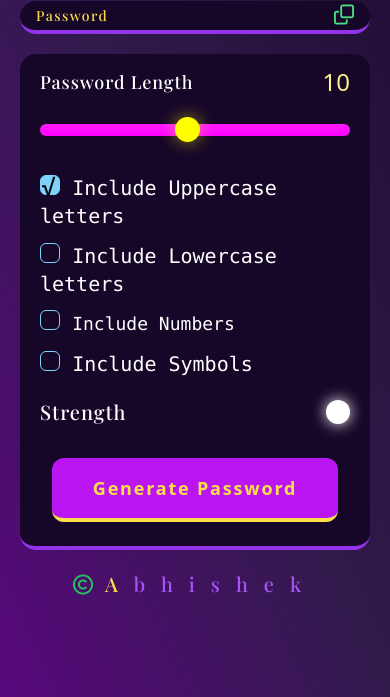
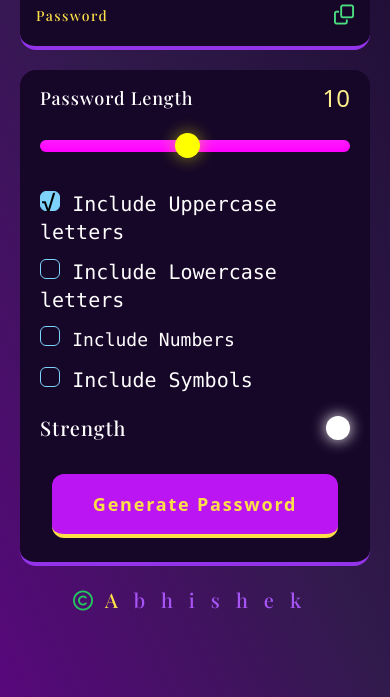
Before and after one commit to abhishek-2k23/Password-Generator, a website built with Vite: page index.html in a window 390 px wide. Shown: the part 147-844 px from the top of the page. Built offline with nearby package versions, Linux system fonts and the light colour scheme; a web font is replaced by a local one.

Commit message:
Add files via upload

```diff
--- a/index.html
+++ b/index.html
@@ -19,7 +19,7 @@
         <h1 class="text-white text-xl md:text-3xl font-semibold tracking-wider font-playfair">PASSWORD GENERATOR</h1>
 
         <!-- generated box -->
-        <div class="bg-[#160628] w-full md:w-[29%] md:h-20 h-18 flex justify-between items-center border-b-4 border-purple-600 rounded-2xl px-4">
+        <div class="bg-[#160628] w-full md:w-[29%] flex justify-between items-center border-b-4 border-purple-600 rounded-2xl p-4">
             <div class=" justify-start text-white"><p class="G-Password-box md:text-2xl text-[14px] text-yellow-300  tracking-widest font-playfair py-1">Password</p></div>
             <!-- copy button box -->
             <div class="copy justify-end text-green-400 text-xl cursor-pointer relative">
```
